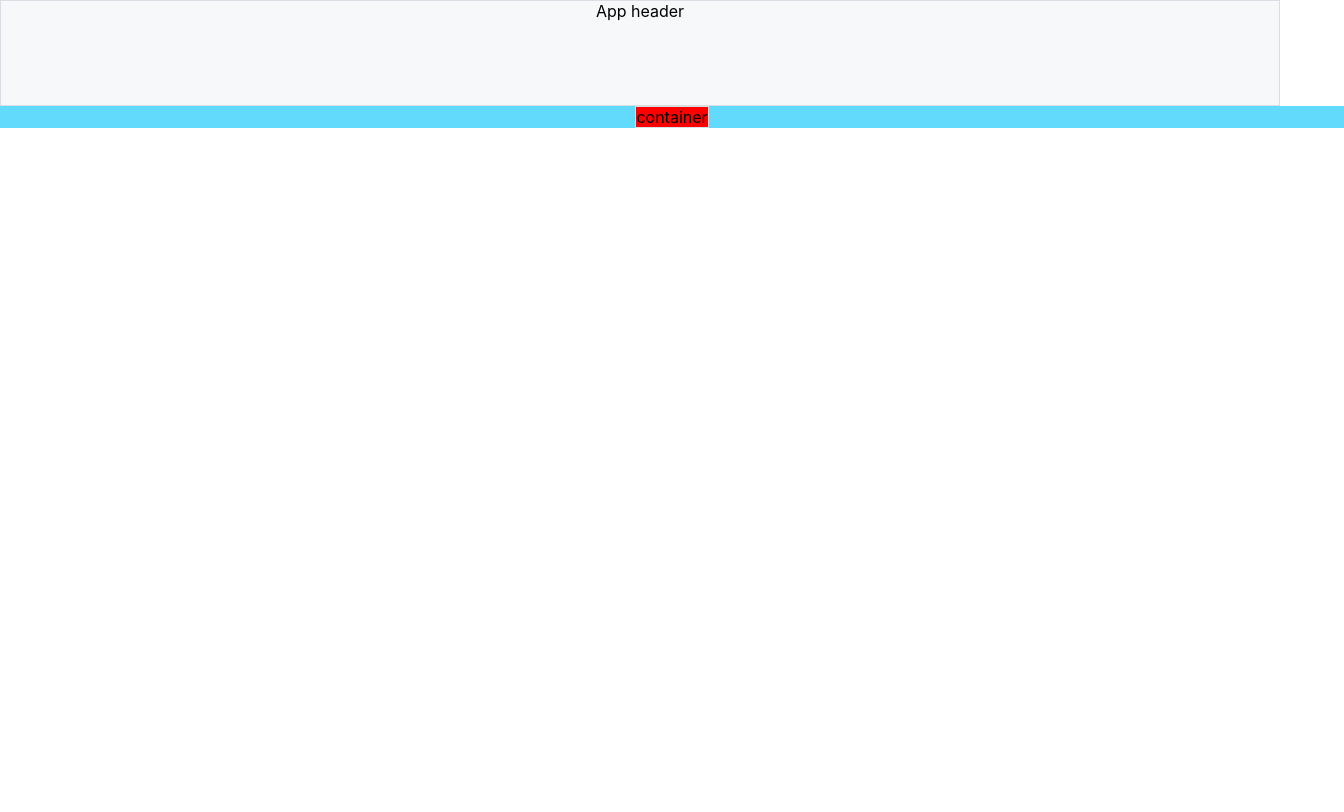
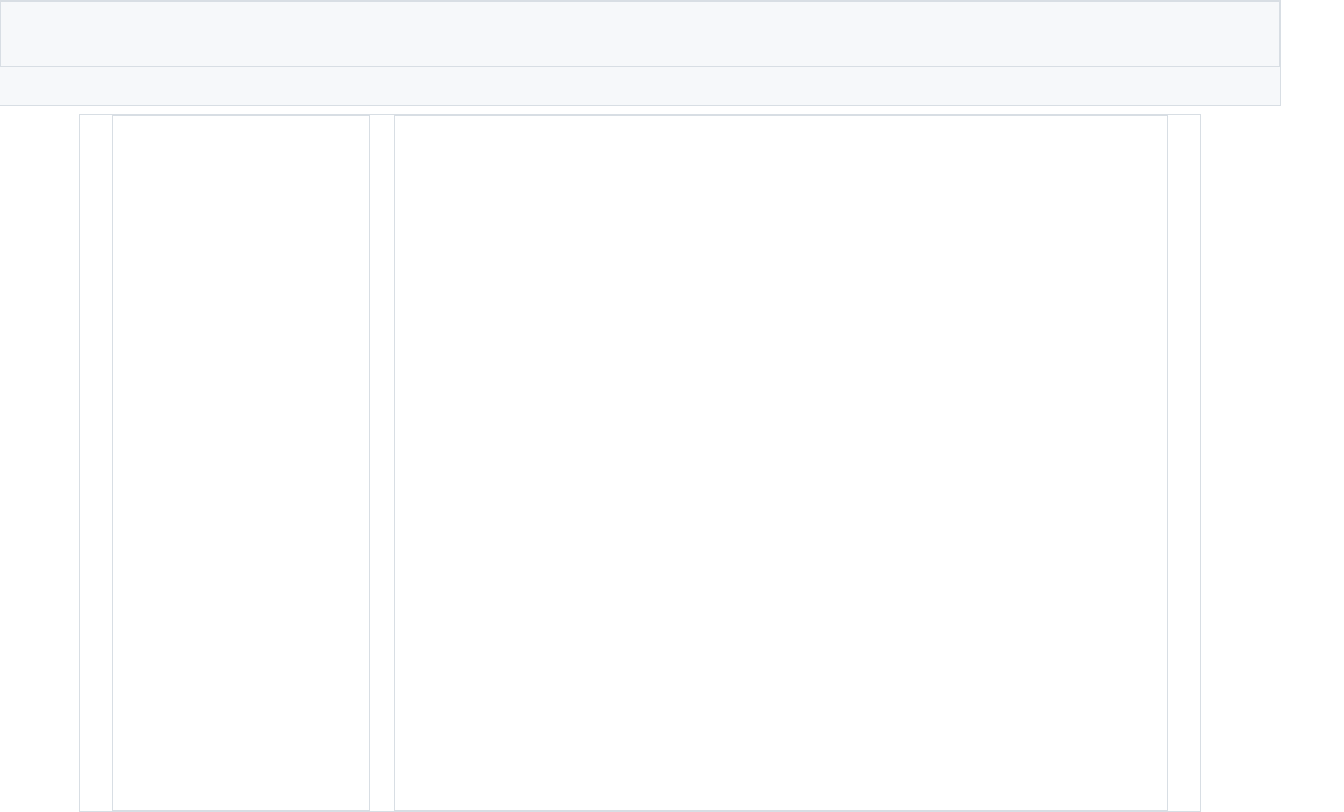
Before and after one commit to wongee93/Portfolio_wjh, a React (Create React App) app: page / in a window 1280 px wide. Shown: the whole page, 1344 px wide, since content can reach past the window. Built offline with nearby package versions, Linux system fonts and the light colour scheme.

Commit message:
css 틀 잡기

```diff
--- a/src/App.css
+++ b/src/App.css
@@ -1,59 +1,54 @@
 .App {
+  width: 100vw;
+  height: 100vh;
   text-align: center;
-}
-
-.App-logo {
-  height: 40vmin;
-  pointer-events: none;
-}
-
-@media (prefers-reduced-motion: no-preference) {
-  .App-logo {
-    animation: App-logo-spin infinite 20s linear;
-  }
-}
-
-.App-header {
-  background-color: #282c34;
-  min-height: 100vh;
   display: flex;
   flex-direction: column;
   align-items: center;
-  justify-content: center;
-  font-size: calc(10px + 2vmin);
-  color: white;
 }
 
-.App-link {
-  color: #61dafb;
-}
-
-@keyframes App-logo-spin {
-  from {
-    transform: rotate(0deg);
-  }
-  to {
-    transform: rotate(360deg);
-  }
-}
-
-
-.nav_bar {
+.nav-bar {
+  width: 100vw;
   background-color: #f6f8fa;
   height: 104px;
   border: solid 1px #d8dee4;
 }
 
-.container_wrapper {
-  padding-left: 32px;
-  padding-right: 32px;
-  width: 100vw;
-  background-color: #61dafb;
-  display: flex;
-  justify-content: center;
+.app-header-global {
+  height: 32px;
+  padding-top: 16px;
+  padding-bottom: 16px;
+  border: solid 1px #d8dee4;
+}
+
+.app-header-local {
+  height: 48px;
 }
 
 .container {
-  background-color: red;
+  width: calc(100vw - 224px);
+  height: calc(100vh - 104px);
+  margin-top: 8px;
+  margin-left: 80px;
+  margin-right: 80px;
+  padding-left: 32px;
+  padding-right: 32px;
+  display: flex;
+  flex-direction: column;
   border: solid 1px #d8dee4;
 }
+
+.data-view-container {
+  display: grid;
+  grid-template-columns: 1fr 3fr;
+  gap: 24px;
+  height: calc(100vh - 104px);
+}
+
+.layout-sidebar {
+  border: solid 1px #d8dee4;
+}
+
+.layout-main {
+  border: solid 1px #d8dee4;
+}
--- a/src/App.js
+++ b/src/App.js
@@ -3,10 +3,16 @@ import './App.css';
 function App() {
   return (
     <div className="App">
-      <nav className='nav_bar'>App header</nav>
-      <div className='container_wrapper'>
+      <nav className='nav-bar'>
+        <div className='app-header-global'></div>
+        <div className='app-header-local'></div>
+      </nav>
+      <div className='main'>
         <div className='container'>
-          container
+          <div className='data-view-container'>
+            <div className='layout-sidebar'></div>
+            <div className='layout-main'></div>
+          </div>
         </div>
       </div>
     </div>
```
